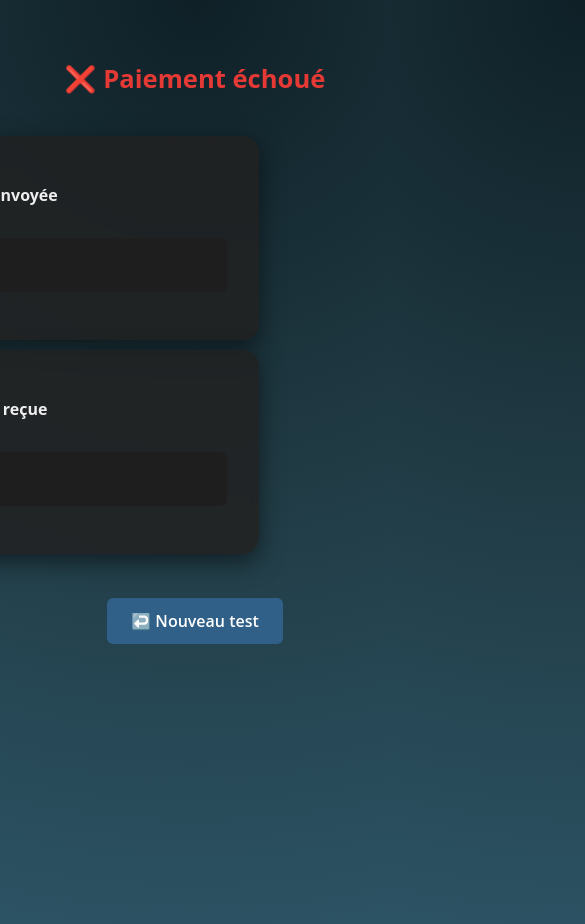
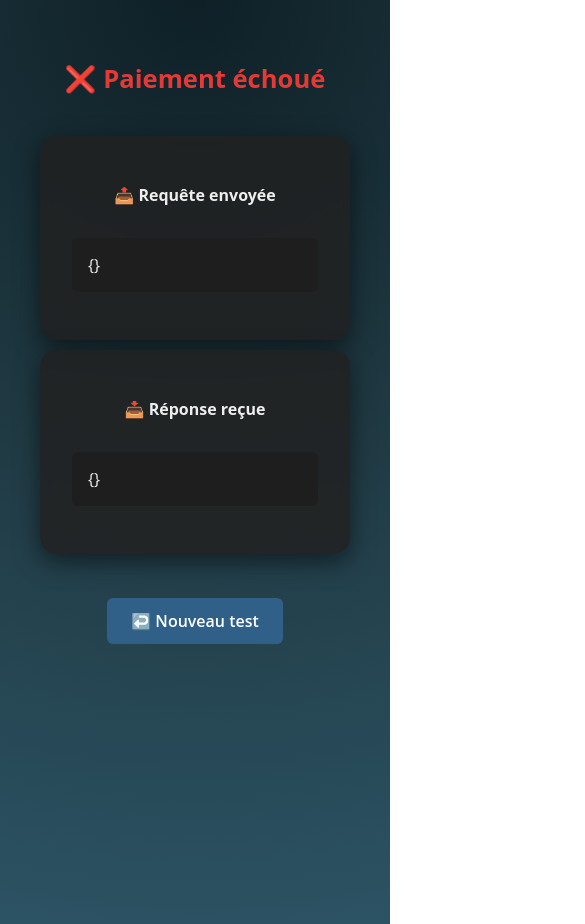
Before and after one commit to sgesini/internal-test-tool, a website: page public/success.html in a window 390 px wide. Shown: the top 924 px of the page, 585 px wide, since content can reach past the window. Drawn offline with Linux system fonts and the light colour scheme; no server answers.

Commit message:
fix: success page

```diff
--- a/public/success.html
+++ b/public/success.html
@@ -66,6 +66,11 @@
     @media (max-width: 900px) {
       .results-wrapper {
         flex-direction: column;
+        width: 100%;
+      }
+      .card {
+        min-width: unset;
+        max-width: unset;
       }
     }
   </style>
@@ -91,24 +96,32 @@
   </div>
 
   <script>
-    function getQueryParams() {
+    // Récupère la réponse dans l’URL (query params)
+    function getResponseFromUrl() {
       const urlParams = new URLSearchParams(window.location.search);
-      if (urlParams.has("data")) {
-        try { return JSON.parse(decodeURIComponent(urlParams.get("data"))); }
-        catch { return {}; }
+      const result = {};
+      for (const [k, v] of urlParams.entries()) {
+        result[k] = v;
       }
-      const params = {};
-      for (const [k, v] of urlParams.entries()) params[k] = v;
-      return params;
+      return result;
     }
 
-    document.addEventListener("DOMContentLoaded", () => {
-      const data = getQueryParams();
-      const requestSent = data.requestSent || {};
-      const response    = data.response || data;
+    document.addEventListener("DOMContentLoaded", async () => {
+      let requestSent = {};
+      try {
+        const resp = await fetch("/lastPayment");
+        if (resp.ok) {
+          const data = await resp.json();
+          requestSent = data.requestSent || {};
+        }
+      } catch (err) {
+        console.error("Impossible de récupérer la requête:", err);
+      }
 
-      const statusBlock = document.getElementById("status-block");
-      const requestBlock = document.getElementById("request-block");
+      const response = getResponseFromUrl();
+
+      const statusBlock   = document.getElementById("status-block");
+      const requestBlock  = document.getElementById("request-block");
       const responseBlock = document.getElementById("response-block");
 
       const success = response.EXECCODE === "0000";
@@ -119,7 +132,7 @@
         </h2>
       `;
 
-      requestBlock.textContent = JSON.stringify(requestSent, null, 2);
+      requestBlock.textContent  = JSON.stringify(requestSent, null, 2);
       responseBlock.textContent = JSON.stringify(response, null, 2);
     });
   </script>
```
Also changed, not shown: server.js (+25 -6 lines).
